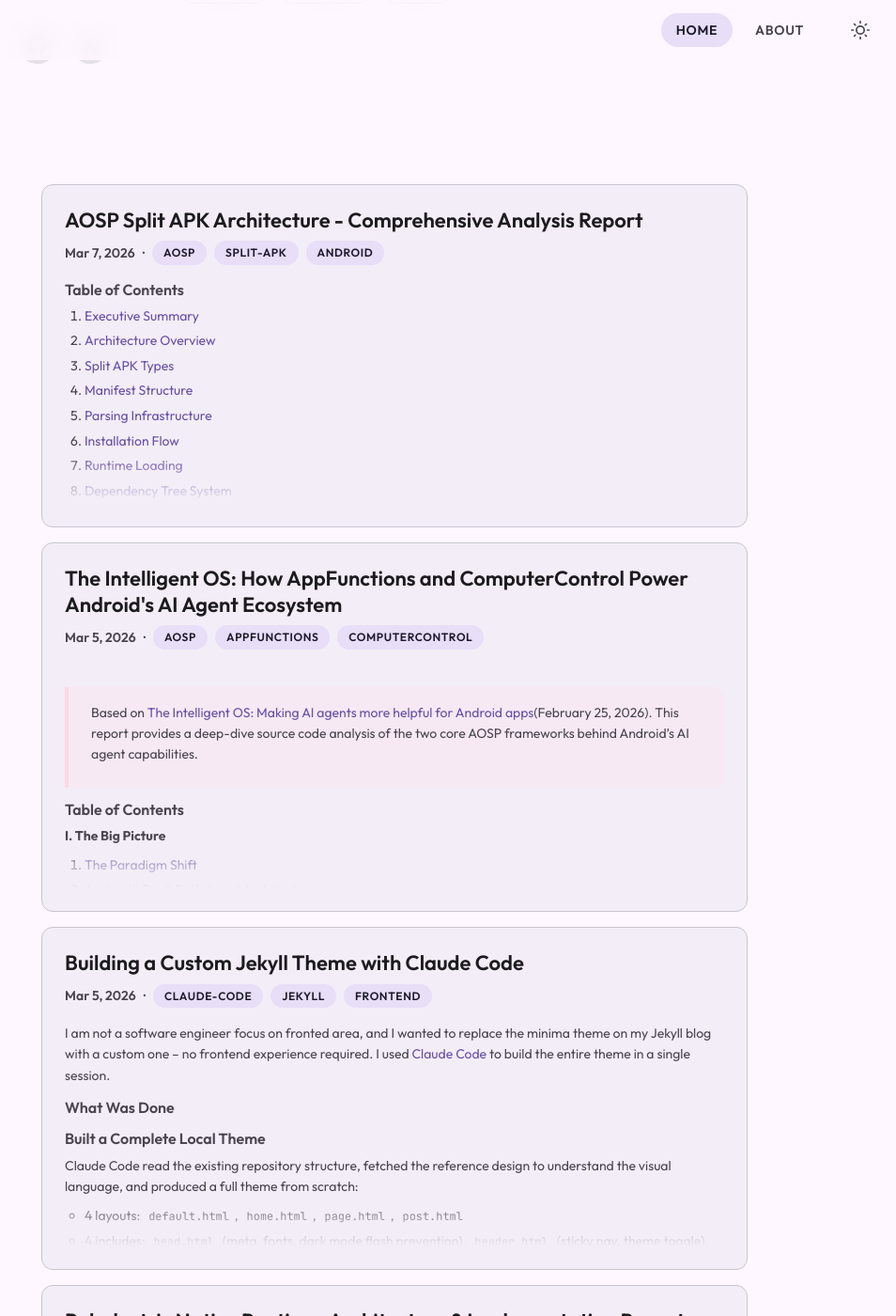
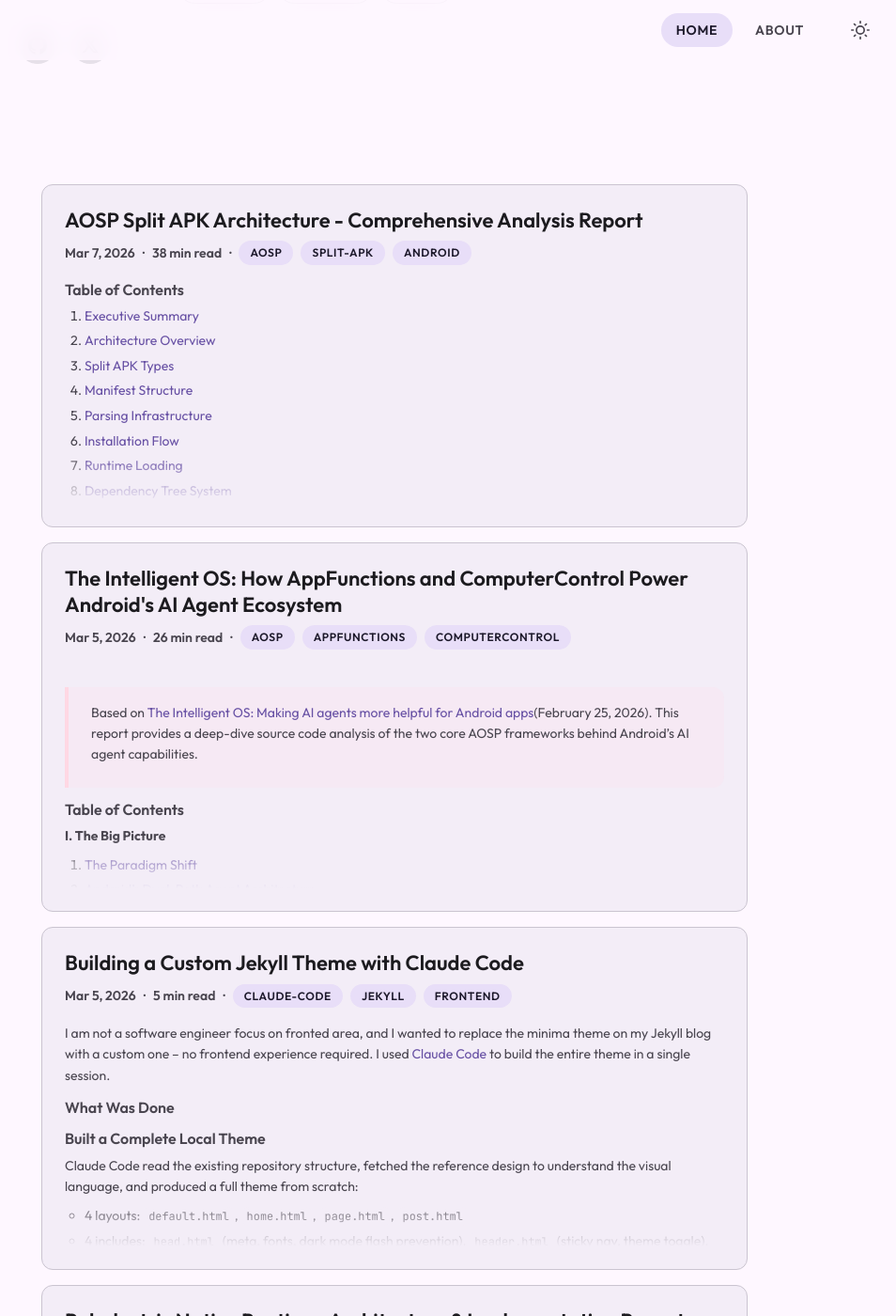
Before and after one commit to utzcoz/utzcoz.github.io, a Jekyll site: the page built from index.md, in a window 1280 px wide and 1400 px high, scrolled down 350 px. Shown: the whole window at 94% size, without its empty margins (220-1174 px from the left). Built offline with Jekyll 4.4.1, drawn with Linux system fonts in a browser that asks for light colours; some of the changed text lies outside the part shown.

Commit message:
Add estimated read time for articles
Signed-off-by: utzcoz <utzcoz@outlook.com>

```diff
--- a/_layouts/home.html
+++ b/_layouts/home.html
@@ -50,6 +50,11 @@ layout: default
         <time datetime="{{ post.date | date_to_xmlschema }}">
           {{ post.date | date: "%b %-d, %Y" }}
         </time>
+        <span>&middot;</span>
+        {%- assign words = post.content | number_of_words -%}
+        {%- assign minutes = words | divided_by: 200 -%}
+        {%- if minutes < 1 -%}{%- assign minutes = 1 -%}{%- endif -%}
+        <span>{{ minutes }} min read</span>
         {%- if post.tags.size > 0 -%}
           <span>&middot;</span>
           {%- for tag in post.tags limit:3 -%}
--- a/_layouts/post.html
+++ b/_layouts/post.html
@@ -9,6 +9,11 @@ layout: default
       <time datetime="{{ page.date | date_to_xmlschema }}" itemprop="datePublished">
         {{ page.date | date: "%b %-d, %Y" }}
       </time>
+      <span>&middot;</span>
+      {%- assign words = content | number_of_words -%}
+      {%- assign minutes = words | divided_by: 200 -%}
+      {%- if minutes < 1 -%}{%- assign minutes = 1 -%}{%- endif -%}
+      <span>{{ minutes }} min read</span>
       {%- if page.author -%}
         <span>&middot;</span>
         <span itemprop="author">{{ page.author }}</span>
```
